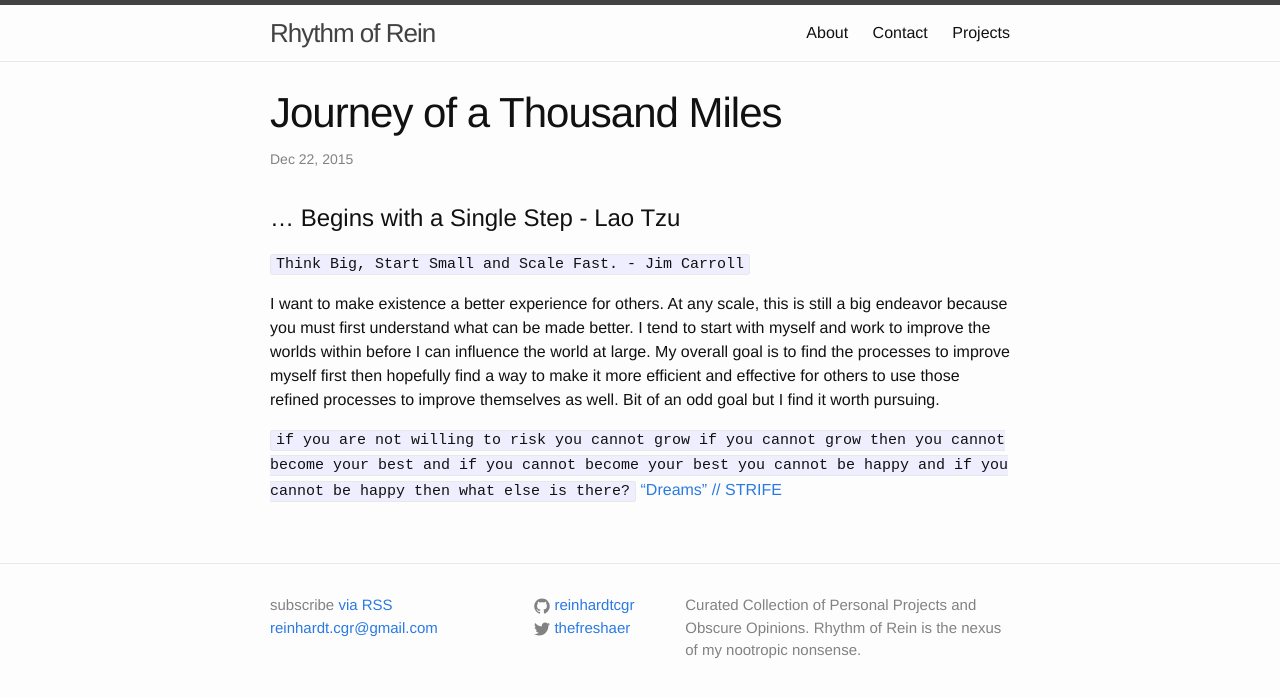
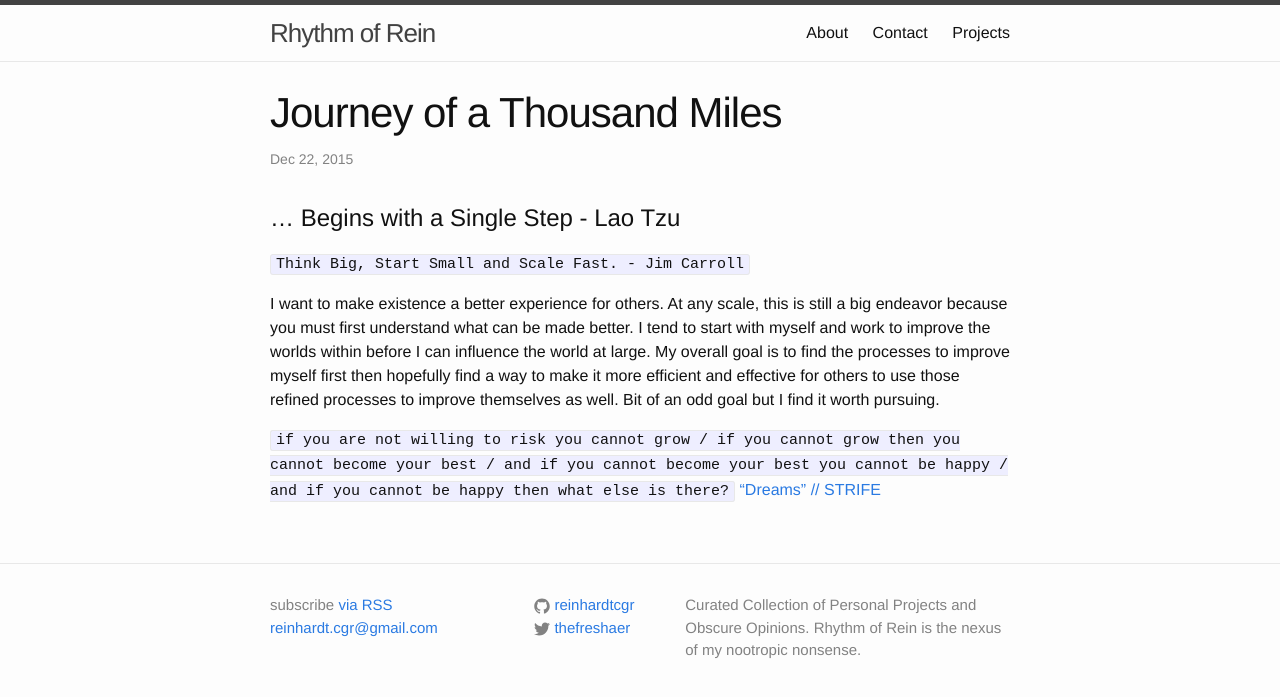
Before and after one commit to reinhardt021/reinhardt021.github.io, a Jekyll site: the page built from _posts/2015-12-22-journey-of-a-thousand-miles.markdown, in a window 1280 px wide. Shown: the top 697 px of the page. Built offline with Jekyll 4.4.1, drawn with Linux system fonts in a browser that asks for light colours.

```diff
--- a/_posts/2015-12-22-journey-of-a-thousand-miles.markdown
+++ b/_posts/2015-12-22-journey-of-a-thousand-miles.markdown
@@ -15,8 +15,8 @@ I tend to start with myself and work to improve the worlds within before I can i
 My overall goal is to find the processes to improve myself first then hopefully find a way to make it more efficient and effective for others to use those refined processes to improve themselves as well.
 Bit of an odd goal but I find it worth pursuing.
 
-`if you are not willing to risk you cannot grow
-if you cannot grow then you cannot become your best
-and if you cannot become your best you cannot be happy
+`if you are not willing to risk you cannot grow /
+if you cannot grow then you cannot become your best /
+and if you cannot become your best you cannot be happy /
 and if you cannot be happy then what else is there?`
 ["Dreams" // STRIFE](https://www.youtube.com/watch?v=nO-j1oJW440)
```
Also changed, not shown: _drafts/2015-12-21-welcome-to-jekyll.markdown (renamed from _posts/2015-12-21-welcome-to-jekyll.markdown).
